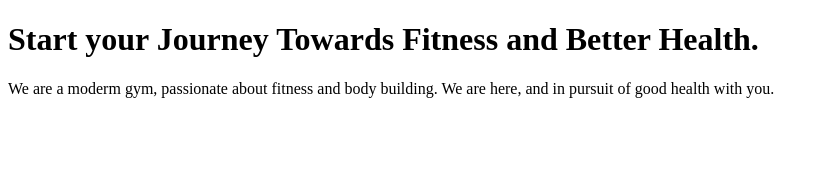
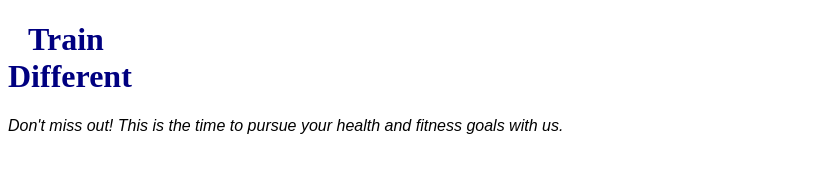
Before and after one commit to estheradwets/fitscape-gym, a plain HTML site: page index.html in a window 1280 px wide. Shown: the whole page, without its empty margins (0-829 px from the left). Drawn offline with Linux system fonts and the light colour scheme.

Commit message:
Add more style attributes to the style sheet

```diff
--- a/index.html
+++ b/index.html
@@ -5,10 +5,13 @@
     <meta http-equiv="X-UA-Compatible" content="IE=edge">
     <meta name="viewport" content="width=-, initial-scale=1.0">
     <title>Fitscape Gym and Spa</title>
+    <link rel="stylesheet" href="mystylesheet.css">
+
 </head>
 <body>
-    <h1>Start your Journey Towards Fitness and Better Health.</h1>
-    <p>We are a moderm gym, passionate about fitness and body building. We are here, and in pursuit of good health with you.</p>
+    <h1>Train<br>Different</h1>
+    <p>Don't miss out! This is the time to pursue your health and fitness goals with us.</p>
+
 
 </body>
 </html>
--- a/mystylesheet.css
+++ b/mystylesheet.css
@@ -1,3 +1,16 @@
-body{background-color: black; font-family: 'Lucida Sans', 'Lucida Sans Regular', 'Lucida Grande', 'Lucida Sans Unicode', Geneva, Verdana, sans-serif;
-
-}
+h1 {
+    color: navy;
+    text-align: left;text-indent: 20px;text-decoration:wavy;
+  }
+  h2 {
+    color: white;
+    font-style: normal;
+    text-align:left;
+  }
+  p {
+    font-family: sans-serif;
+    font-style: italic;
+  }
+  ul {
+    line-height: 40px;
+  }
```
